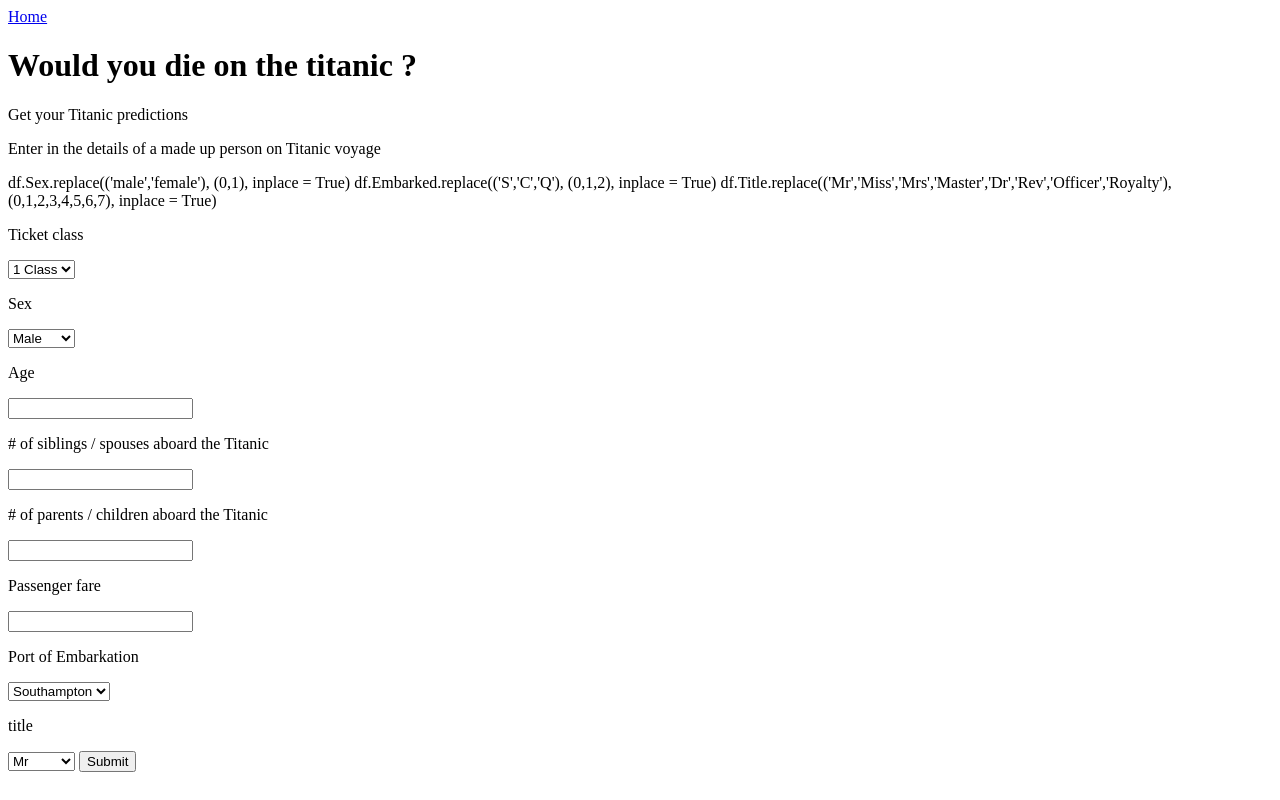
After one commit to gitKempf/ml_practice, a Django app: page /titanic/ in a window 1280 px wide. The commit adds this page. Run offline with Django 3.2, Linux system fonts and the light colour scheme.

Commit message:
Added Fit or Fat prediction, refactored titanic prediction, not including fit_fat_CNN_v1.h5

```diff
--- a/ml_app/settings.py
+++ b/ml_app/settings.py
@@ -25,7 +25,7 @@ SECRET_KEY = 'qc%z4=*ile07yt#i!zvq_m$vce(-p_3u$2oq8bnk$ey_&_jxdh'
 # SECURITY WARNING: don't run with debug turned on in production!
 DEBUG = True
 
-ALLOWED_HOSTS = ['18.184.7.137', 'kampf.pro', 'www.kampf.pro']
+ALLOWED_HOSTS = ['18.184.7.137', 'kampf.pro', 'www.kampf.pro', '127.0.0.1']
 
 
 # Application definition
--- a/ml_app/urls.py
+++ b/ml_app/urls.py
@@ -1,17 +1,6 @@
-"""fist_project URL Configuration
-
+"""
 The `urlpatterns` list routes URLs to views. For more information please see:
     https://docs.djangoproject.com/en/3.1/topics/http/urls/
-Examples:
-Function views
-    1. Add an import:  from my_app import views
-    2. Add a URL to urlpatterns:  path('', views.home, name='home')
-Class-based views
-    1. Add an import:  from other_app.views import Home
-    2. Add a URL to urlpatterns:  path('', Home.as_view(), name='home')
-Including another URLconf
-    1. Import the include() function: from django.urls import include, path
-    2. Add a URL to urlpatterns:  path('blog/', include('blog.urls'))
 """
 from django.contrib import admin
 from django.urls import path
@@ -21,5 +10,8 @@ urlpatterns = [
     path('admin/', admin.site.urls),
     path('', views.home, name='home'),
     path('contact/', views.contact, name='contact'),
-    path('result/', views.result, name='result')
+    path('titanic/', views.titanic, name='titanic'),
+    path('titanic_result/', views.titanic_result, name='titanic_result'),
+    path('fit_fat/', views.fit_fat, name='fit_fat'),
+    path('fit_fat_result/', views.fit_fat_result, name='fit_fat_result')
 ]
--- a/ml_app/views.py
+++ b/ml_app/views.py
@@ -1,5 +1,7 @@
 from django.shortcuts import render
-from . import machine_learning_model as ml
+from .ml_models import titanic_prediction
+from .ml_models import fit_fat_prediction
+
 
 def home(request):
     return render(request, 'index.html')
@@ -8,8 +10,12 @@ def home(request):
 def contact(request):
     return render(request, 'contact.html')
 
-# pclass, sex, age, sibsp, parch, fare, embarked, title
-def result(request):
+
+def titanic(request):
+    return render(request, 'titanic.html')
+
+
+def titanic_result(request):
     pclass = int(request.GET['pclass'])
     sex = int(request.GET['sex'])
     age = int(request.GET['age'])
@@ -18,5 +24,17 @@ def result(request):
     fare = int(request.GET['fare'])
     embarked = int(request.GET['embarked'])
     title = int(request.GET['title'])
-    prediction_result = ml.prediction_model(pclass, sex, age, sibsp, parch, fare, embarked, title)
-    return render(request, 'result.html', {'prediction': prediction_result})
+    prediction_result = titanic_prediction.titanic_prediction_model(pclass, sex, age, sibsp, parch, fare, embarked, title)
+    return render(request, 'titanic_result.html', {'prediction': prediction_result})
+
+
+def fit_fat(request):
+    return render(request, 'fit_fat.html')
+
+
+def fit_fat_result(request):
+    prediction_result = ' '
+    if request.method == 'POST':
+        image = request.FILES['fileToUpload']
+        prediction_result = fit_fat_prediction.fit_fat_predict(image)
+    return render(request, 'fit_fat_result.html', {'prediction': prediction_result})
--- a/static/main.css
+++ b/static/main.css
@@ -1,3 +1,3 @@
-body {
-    background-color: orange;
+p {
+    align: center;
 }
--- /dev/null
+++ b/templates/titanic.html
@@ -0,0 +1,66 @@
+<!DOCTYPE html>
+<html lang="en">
+<head>
+    <meta charset="UTF-8">
+    <title>Would you die on the titanic ?</title>
+    {% load static %}
+    <link rel="stylesheet" href="{% static 'main.css' %}">
+</head>
+<body>
+    <a href="{% url 'home' %}">Home</a>
+    <br>
+    <h1>Would you die on the titanic ?</h1>
+
+    <p>Get your Titanic predictions</p>
+    <p>Enter in the details of a made up person on Titanic voyage</p>
+
+df.Sex.replace(('male','female'), (0,1), inplace = True)
+df.Embarked.replace(('S','C','Q'), (0,1,2), inplace = True)
+df.Title.replace(('Mr','Miss','Mrs','Master','Dr','Rev','Officer','Royalty'), (0,1,2,3,4,5,6,7), inplace = True)
+
+
+    <form   action="{% url 'titanic_result' %}">
+        {% csrf_token %}
+
+        <p>Ticket class</p>
+        <select name="pclass">
+            <option value="1" selected>1 Class</option>
+            <option value="2">2 Class</option>
+            <option value="3">3 Class</option>
+        </select>
+        <p>Sex</p>
+        <select name="sex">
+            <option value="0" selected>Male</option>
+            <option value="1">Female</option>
+        </select>
+        <p>Age</p>
+        <input type="number" name="age">
+        <p># of siblings / spouses aboard the Titanic</p>
+        <input type="number" name="sibsp">
+        <p># of parents / children aboard the Titanic</p>
+        <input type="number" name="parch">
+        <p>Passenger fare</p>
+        <input type="number" name="fare">
+        <p>Port of Embarkation</p>
+        <select name="embarked">
+            <option value="0" selected>Southampton</option>
+            <option value="1" >Cherbourg</option>
+            <option value="2" >Queenstown</option>
+        </select>
+        <p>title</p>
+         <select name="title">
+             <option value="0" selected>Mr</option>
+             <option value="1" >Miss</option>
+             <option value="2" >Mrs</option>
+             <option value="3" >Master</option>
+             <option value="4" >Dr</option>
+             <option value="5" >Rev</option>
+             <option value="6" >Officer</option>
+             <option value="7" >Royalty</option>
+        </select>
+        <input type="submit" value="Submit">
+    </form>
+
+    <script type="text/javascript" src="{% static 'main.js' %}"></script>
+</body>
+</html>
--- a/templates/result.html
+++ b/templates/titanic_result.html
@@ -7,7 +7,9 @@
     <link rel="stylesheet" href="{% static 'main.css' %}">
 </head>
 <body>
-    <p>This is result page</p>
+    <a href="{% url 'home' %}">Home</a>
+    <br>
+    <h1>This is result page</h1>
     <img src="{% static 'brain.jpeg' %}">
     <p>{{ prediction }}</p>
 
```
Also changed, not shown: ml_app/machine_learning_model.py (deleted, +0 -24 lines), ml_app/ml_models/fit_fat_prediction.py (added, +52 -0 lines), ml_app/ml_models/titanic_prediction.py (added, +25 -0 lines), requirements.txt (added, +48 -0 lines), templates/fit_fat.html (added, +28 -0 lines), templates/fit_fat_result.html (added, +19 -0 lines), templates/index.html (+2 -29 lines), __init__.py (added), ml_app/ml_models/__init__.py (added), 4 other files.
